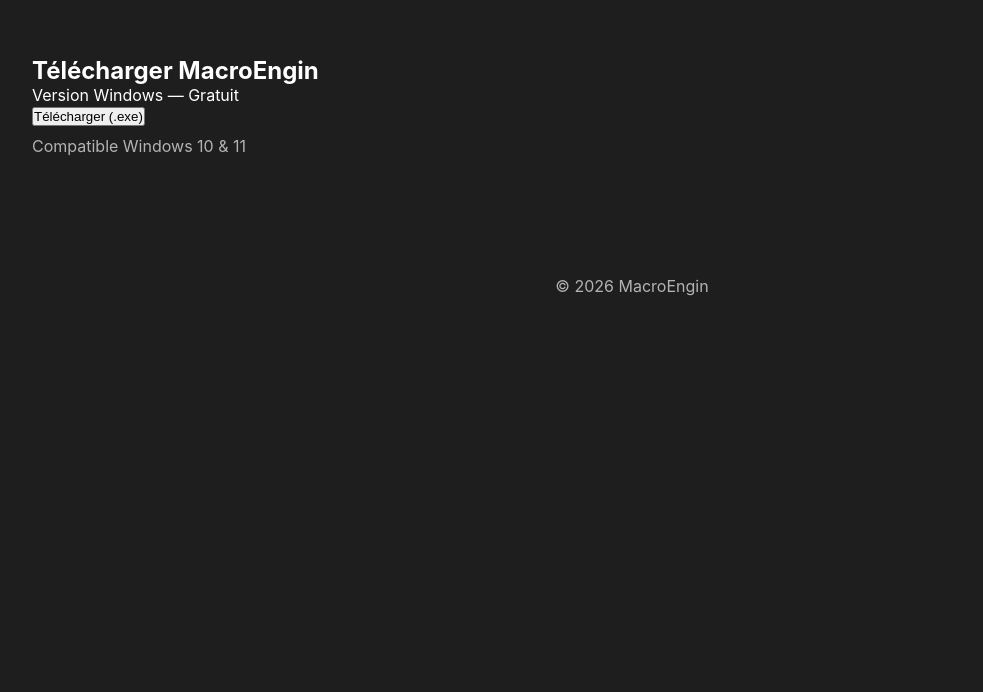
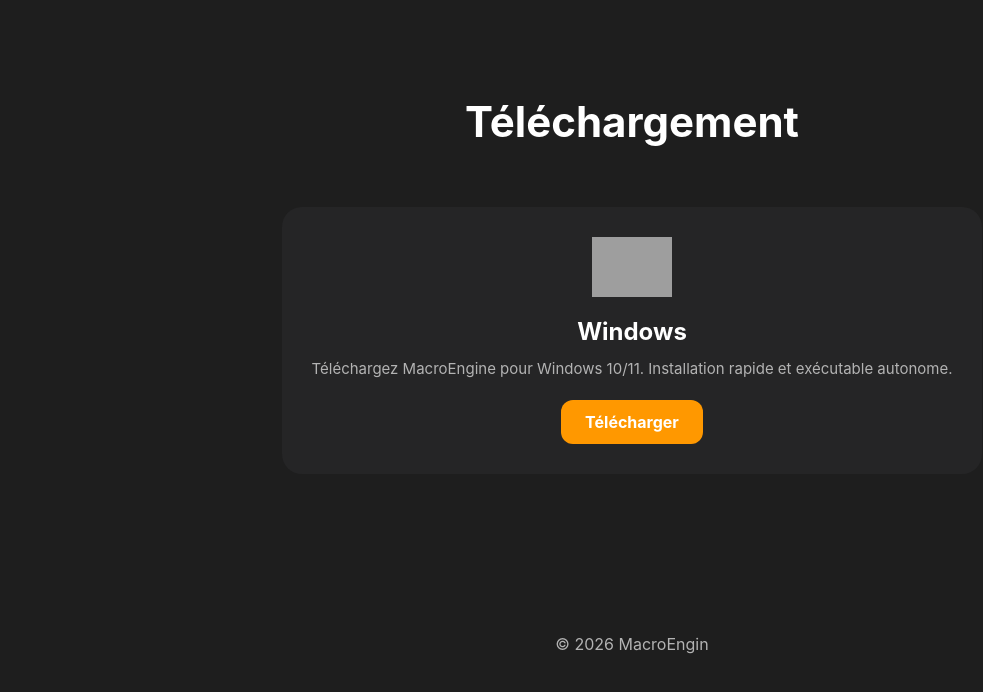
Before and after one commit to SteveRothier/MacroEngine-website, a React (Vite) app: page / in a window 1280 px wide. Shown: the part 2227-2919 px from the top of the page, without its empty margins (8-991 px from the left). Before the commit the page ends 2563 px from the top, so only its background shows below. Built offline with nearby package versions, Linux system fonts and the light colour scheme; grey boxes are pictures that could not be loaded.

Commit message:
Ajout de la section Download avec animation GSAP et bouton Windows

```diff
--- a/src/components/Download/Download.css
+++ b/src/components/Download/Download.css
@@ -0,0 +1,59 @@
+.download-section {
+    padding: 120px 40px;
+    max-width: 1000px;
+    margin: 0 auto;
+    text-align: center;
+  }
+
+  .download-section h2 {
+    font-size: 42px;
+    margin-bottom: 60px;
+  }
+
+  .download-grid {
+    display: grid;
+    grid-template-columns: repeat(auto-fit, minmax(280px, 1fr));
+    gap: 30px;
+    justify-items: center;
+  }
+
+  .download-card {
+    background-color: var(--bg-card);
+    padding: 30px;
+    border-radius: 20px;
+    text-align: center;
+    display: flex;
+    flex-direction: column;
+    align-items: center;
+  }
+
+  .download-card img {
+    width: 80px;
+    margin-bottom: 20px;
+  }
+
+  .download-card h3 {
+    font-size: 24px;
+    margin-bottom: 12px;
+  }
+
+  .download-card p {
+    font-size: 15px;
+    line-height: 1.5;
+    margin-bottom: 20px;
+    color: var(--text-secondary);
+  }
+
+  .btn-download {
+    background-color: var(--accent);
+    color: #fff;
+    text-decoration: none;
+    padding: 12px 24px;
+    border-radius: 12px;
+    font-weight: bold;
+    transition: transform 0.2s ease;
+  }
+
+  .btn-download:hover {
+    transform: scale(1.05);
+  }
--- a/src/components/Download/Download.tsx
+++ b/src/components/Download/Download.tsx
@@ -1,17 +1,45 @@
+import './Download.css';
+import { useGSAP } from '@gsap/react';
+import gsap from 'gsap';
+import ScrollTrigger from 'gsap/ScrollTrigger';
+import { downloadInfo } from '../../../constants';
+import type { DownloadInfo } from '../../../constants';
+
+gsap.registerPlugin(ScrollTrigger);
+
 const Download = () => {
-    return (
-      <section id="download" style={{ padding: "80px 40px" }}>
-        <h2>Télécharger MacroEngin</h2>
+  useGSAP(() => {
+    gsap.from('.download-card', {
+      opacity: 0,
+      y: 40,
+      duration: 0.6,
+      ease: 'power3.out',
+      stagger: 0.15,
+      scrollTrigger: {
+        trigger: '.download-section',
+        start: 'top 80%',
+      },
+    });
+  });
 
-        <p>Version Windows — Gratuit</p>
+  return (
+    <section id="download" className="download-section">
+      <h2>Téléchargement</h2>
 
-        <button>Télécharger (.exe)</button>
+      <div className="download-grid">
+        {downloadInfo.map((item: DownloadInfo, index: number) => (
+          <div className="download-card" key={index}>
+            {item.icon && <img src={item.icon} alt={`${item.platform} icon`} />}
+            <h3>{item.platform}</h3>
+            <p>{item.description}</p>
+            <a href={item.link} className="btn-download">
+              Télécharger
+            </a>
+          </div>
+        ))}
+      </div>
+    </section>
+  );
+};
 
-        <p style={{ marginTop: "10px", color: "var(--text-secondary)" }}>
-          Compatible Windows 10 & 11
-        </p>
-      </section>
-    );
-  };
-
-  export default Download;
+export default Download;
```
